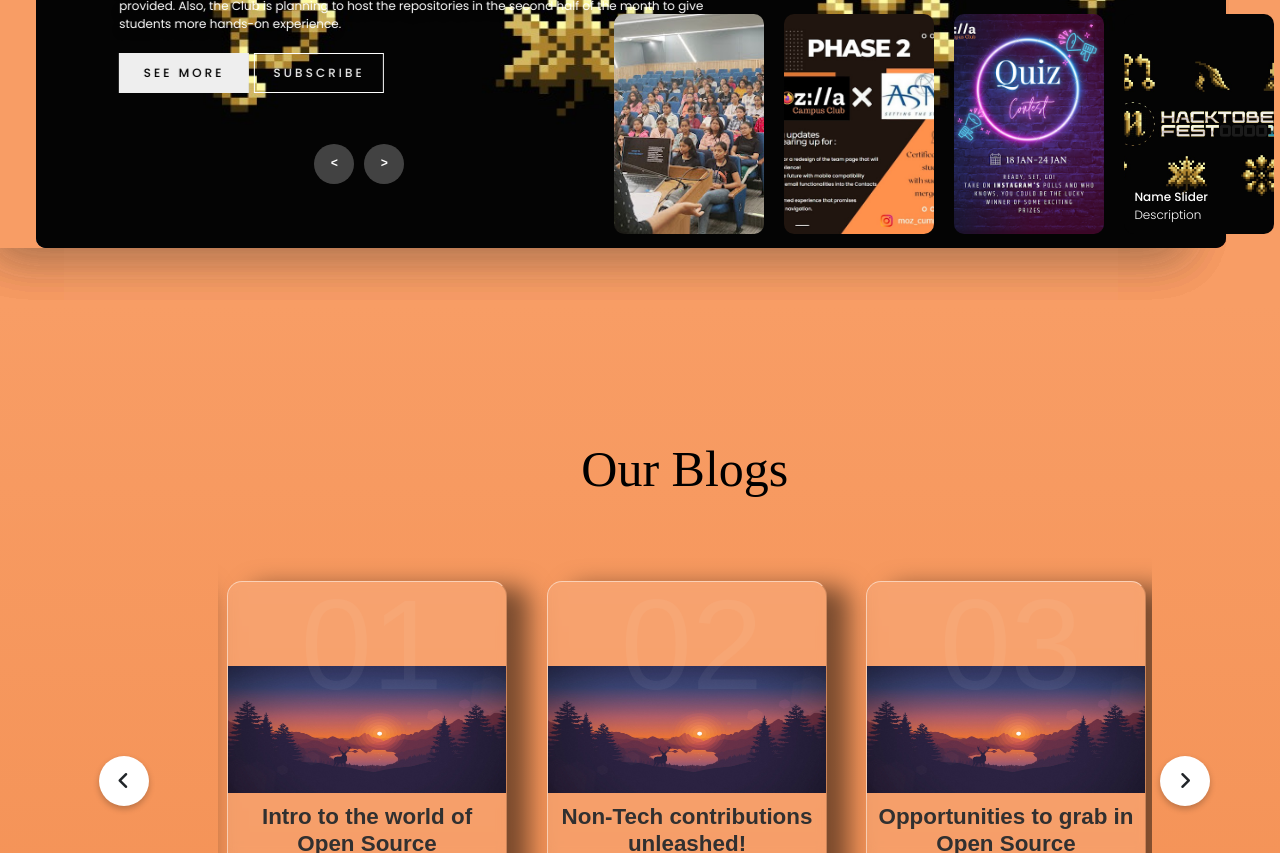
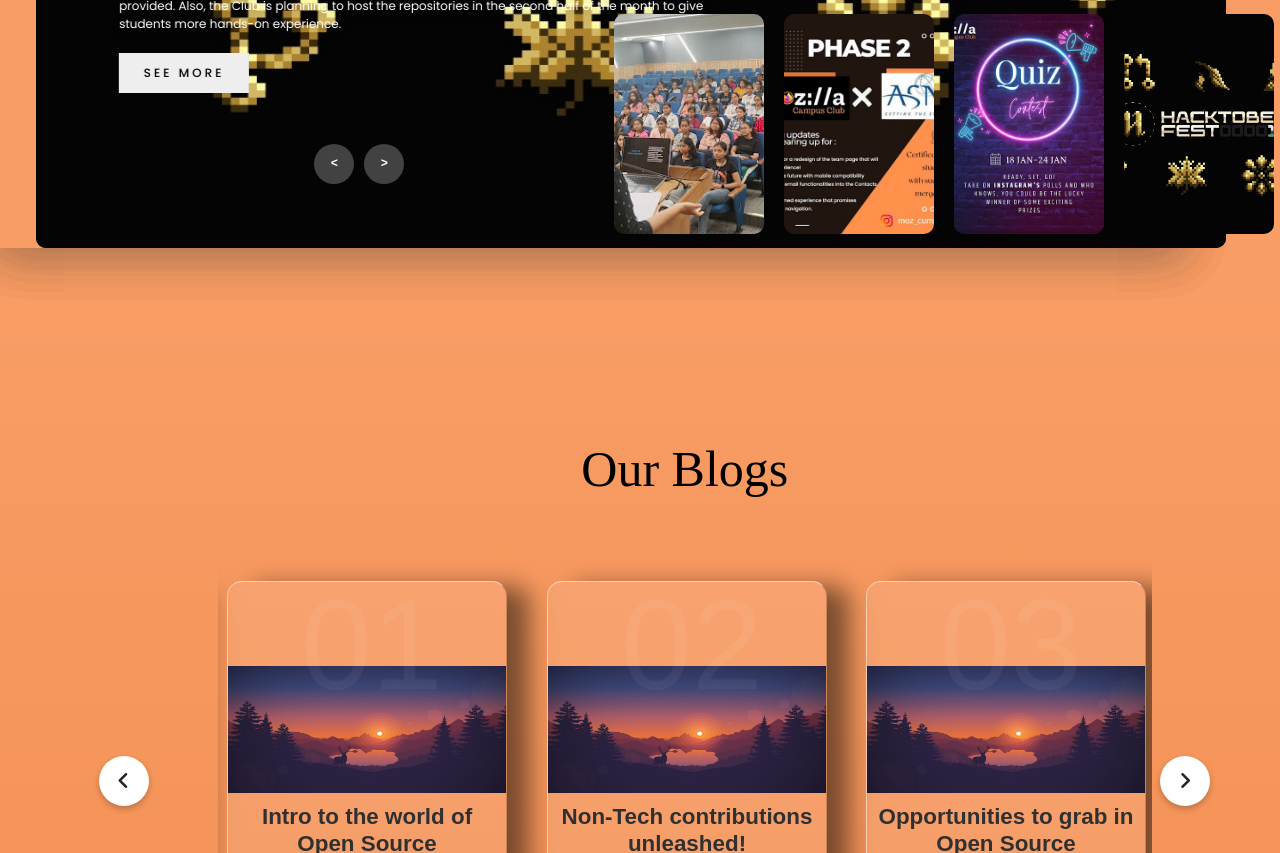
Before and after one commit to Mozilla-Campus-Club-Cummins/Mozilla-Club-Website, a plain HTML site: page index.html in a window 1280 px wide. Shown: the part 2360-3213 px from the top of the page. Drawn offline with nearby package versions, Linux system fonts and the light colour scheme; a web font is replaced by a local one.

Commit message:
git commit -m "Index page updated"

```diff
--- a/index.html
+++ b/index.html
@@ -75,8 +75,6 @@
           <center>
               <div class="name container text-center">
                   <h1>MOZ://A CAMPUS CLUB</h1>
-                  <!-- <p class="details" id="details">MOZ://A CAMPUS CLUB - CCEW Is The Club For Mozilla Open-Source Community
-                      Enthusiasts At MKSSS Cummins College, Pune.</p> -->
               </div>
           </center>
       </div>
@@ -86,9 +84,7 @@
     <section class="s2">
     <div>
     <div class="aboutus" data-aos="fade-right">
-      <div class="abouttext">
-        About Us
-      </div>
+      <div class="abouttext">About Us</div>
       <p>The Mozilla Campus Club of CCEW was formed with the aim of promoting the idea of open source among aspiring students and encouraging them to make the most of the opportunities that come along with it. Along with staying connected via social media platforms and running a blog on open source development, various events are organized for promoting the idea of open source among the students.</p>
       <a href="html/about.html">Learn more</a>
     </div>
@@ -103,7 +99,6 @@
       </p>
     </div>
     </section>
-
 
     <!-- Upcoming events section -->
     <section class="s1">
@@ -121,7 +116,6 @@
                     </div>
                     <div class="buttons">
                         <button>SEE MORE</button>
-                        <button>SUBSCRIBE</button>
                     </div>
                 </div>
             </div>
@@ -136,7 +130,6 @@
                     </div>
                     <div class="buttons">
                         <button>SEE MORE</button>
-                        <button>SUBSCRIBE</button>
                     </div>
                 </div>
             </div>
@@ -151,7 +144,6 @@
                     </div>
                     <!-- <div class="buttons">
                         <button>SEE MORE</button>
-                        <button>SUBSCRIBE</button>
                     </div> -->
                 </div>
             </div>
@@ -175,12 +167,6 @@
             <div class="item">
                 <img src="images/hacktoberfest_img.jpg">
                 <div class="content">
-                    <div class="title">
-                        Name Slider
-                    </div>
-                    <div class="description">
-                        Description
-                    </div>
                 </div>
             </div>
             <div class="item">
@@ -360,7 +346,6 @@
                   <i class="ion-ios-arrow-right"></i>
                   <a href="html/teams.html">Team</a>
                 </li>
-
               </ul>
             </div>
 
```
